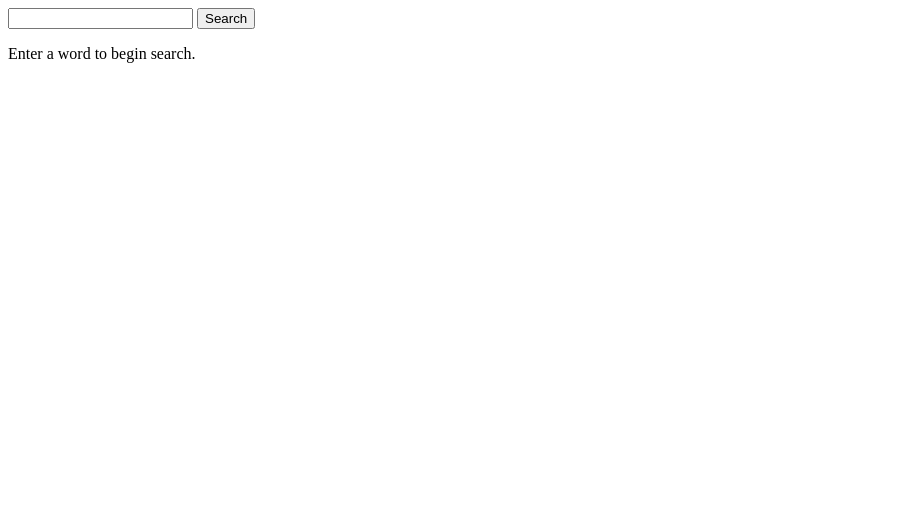
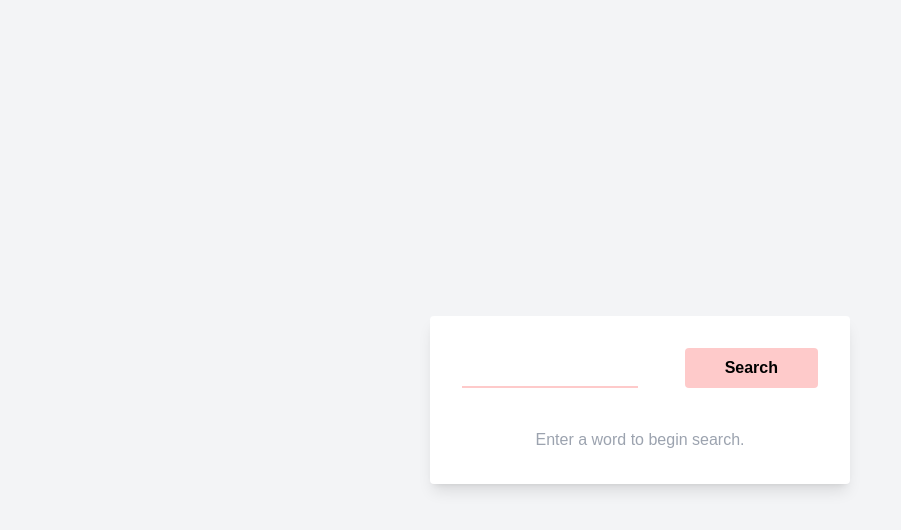
Before and after one commit to Azikenp/dictionary-basic, a website: page src/index.html in a window 1280 px wide. Shown: the whole page, without its empty margins (0-901 px from the left). Drawn offline with nearby package versions, Linux system fonts and the light colour scheme; files that its build step writes are made by us from their sources; the site is published under a folder, as on GitHub Pages, so addresses that start at the root find nothing.

Commit message:
new changes

```diff
--- a/package.json
+++ b/package.json
@@ -4,7 +4,8 @@
   "description": "dictionary-app",
   "main": "index.js",
   "scripts": {
-    "build":"tailwindcss -i ./src/styles.css -o ./dist/output.css --watch"
+    "build":"tailwindcss -i ./src/styles.css -o ./dist/output.css",
+    "watch":"tailwindcss -i ./src/styles.css -o ./dist/output.css --watch"
   },
   "author": "Aziken Precious",
   "license": "ISC",
--- a/src/index.html
+++ b/src/index.html
@@ -4,7 +4,7 @@
   <meta charset="UTF-8">
   <meta name="viewport" content="width=device-width, initial-scale=1.0">
   <link rel="stylesheet" href="https://cdnjs.cloudflare.com/ajax/libs/font-awesome/6.4.2/css/all.min.css">
-  <link href="/dist/output.css" rel="stylesheet">
+  <link href="../dist/output.css" rel="stylesheet">
 </head>
 <body>
     <div class="container bg-gray-100 h-screen w-screen flex items-center justify-center min-w-full">
--- a/tailwind.config.js
+++ b/tailwind.config.js
@@ -1,6 +1,6 @@
 /** @type {import('tailwindcss').Config} */
 module.exports = {
-  content: ["./src/index.html"],
+  content: ["./src/**/*.{html,js}"],
   theme: {
     extend: {
       fontSize: {
```
